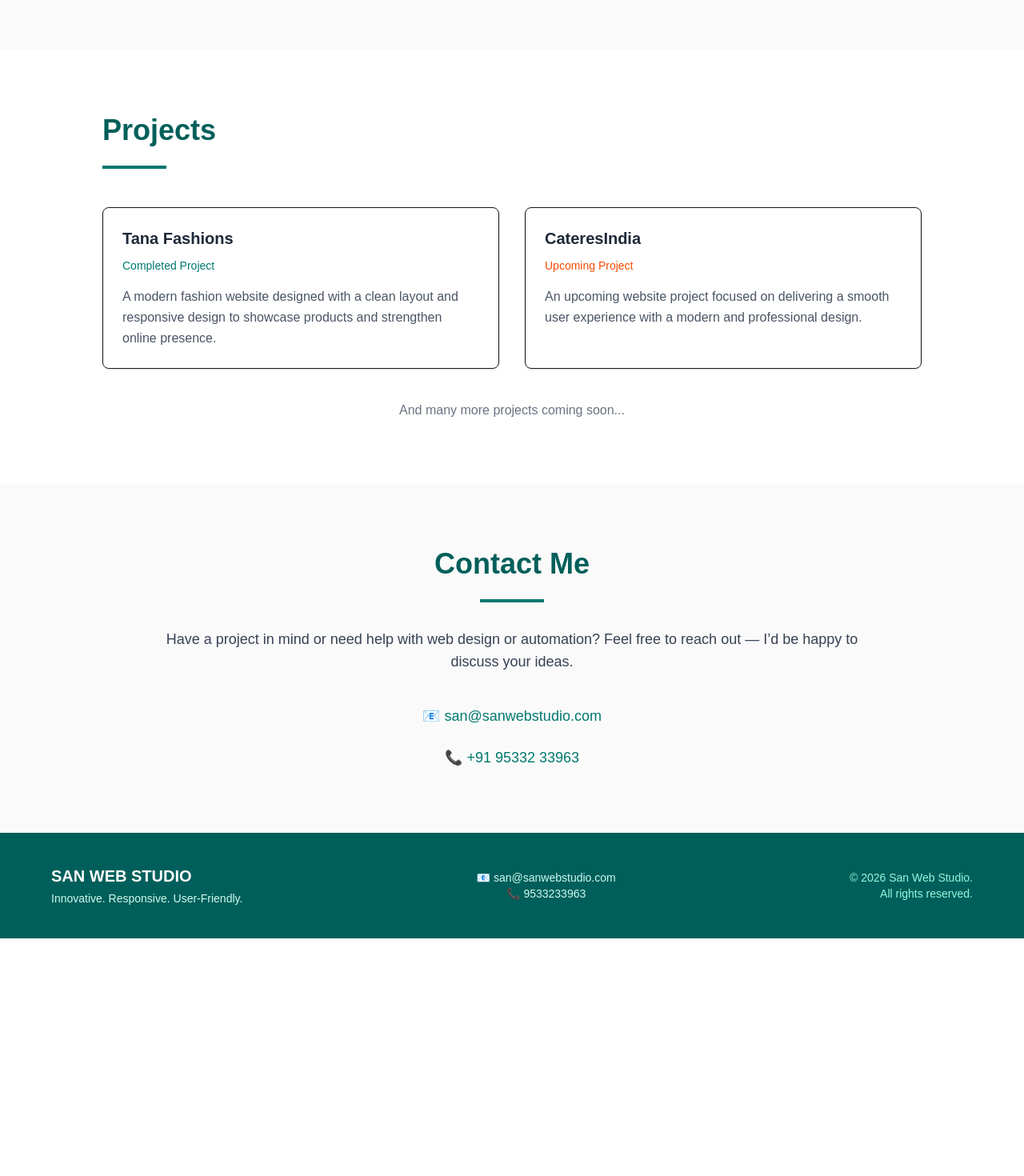
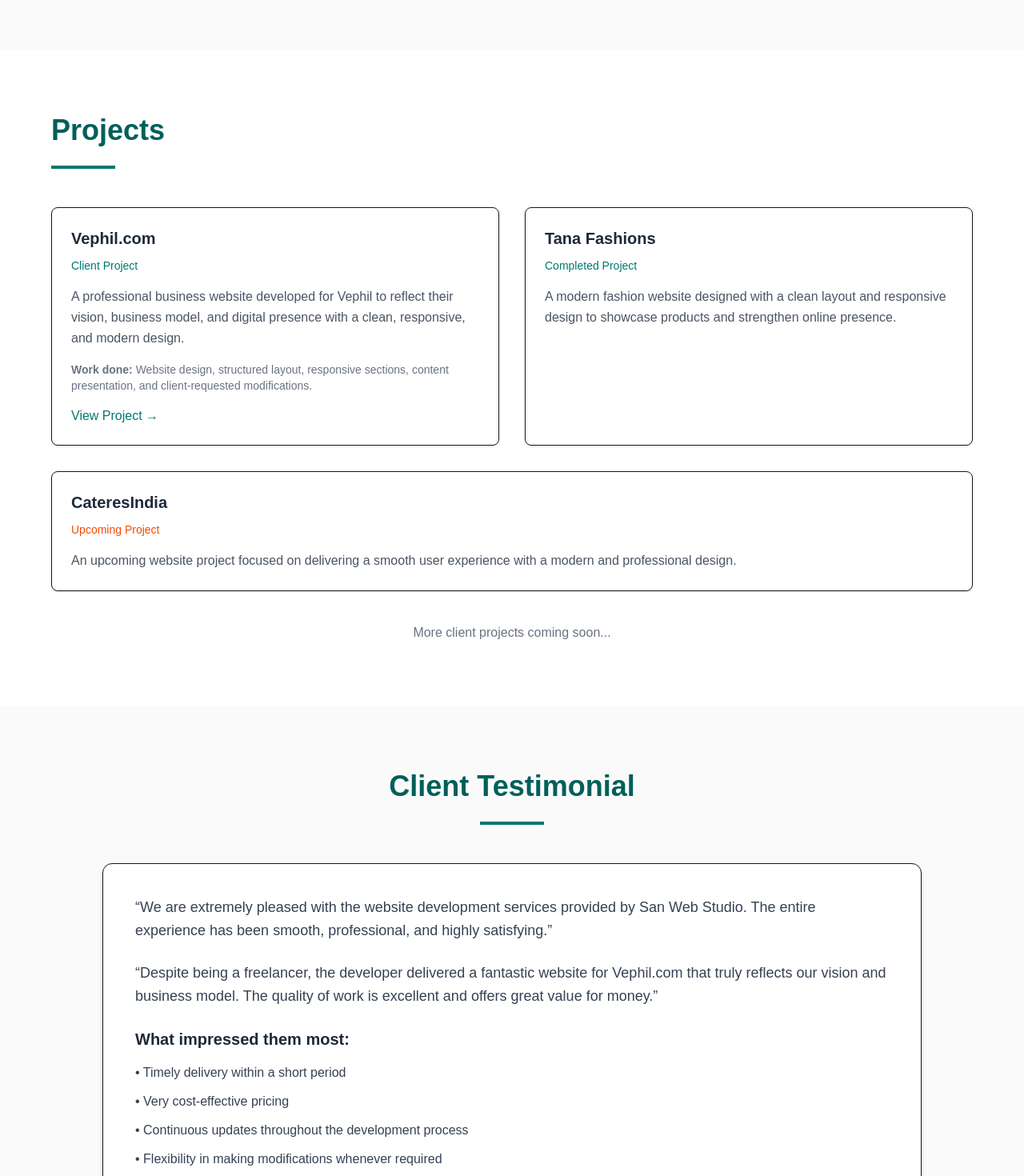
Before and after one commit to santhoshinind/san-web-studio, a Next.js app: page / in a window 1280 px wide. Shown: the part 1330-2800 px from the top of the page at 80% size. Before the commit the page ends 2503 px from the top, so only its background shows below. Built offline with nearby package versions, Linux system fonts and the light colour scheme.

Commit message:
Added Vephil project and client testimonial

```diff
--- a/app/page.tsx
+++ b/app/page.tsx
@@ -54,6 +54,7 @@
             <a href="#home" className="hover:text-teal-700 transition">Home</a>
             <a href="#about" className="hover:text-teal-700 transition">About</a>
             <a href="#projects" className="hover:text-teal-700 transition">Projects</a>
+            <a href="#testimonials" className="hover:text-teal-700 transition">Testimonials</a>
             <a href="#contact" className="hover:text-teal-700 transition">Contact</a>
           </nav>
         </div>
@@ -143,9 +144,10 @@
         </div>
       </section>
 
+
       {/* Projects Section */}
       <section id="projects" className="px-6 md:px-10 py-16 md:py-20 bg-white">
-        <div className="max-w-5xl mx-auto">
+        <div className="max-w-6xl mx-auto">
           <h2 className="text-3xl md:text-4xl font-bold text-teal-800 mb-6">
             Projects
           </h2>
@@ -154,6 +156,34 @@
 
           <div className="grid grid-cols-1 md:grid-cols-2 gap-8">
             {/* Project 1 */}
+            <div className="fade-up border rounded-lg p-6 shadow-sm hover:shadow-md transition">
+              <h3 className="text-xl font-semibold text-gray-800 mb-2">
+                Vephil.com
+              </h3>
+              <span className="inline-block mb-4 text-sm text-teal-700 font-medium">
+                Client Project
+              </span>
+              <p className="text-gray-600 leading-relaxed mb-4">
+                A professional business website developed for Vephil to reflect
+                their vision, business model, and digital presence with a clean,
+                responsive, and modern design.
+              </p>
+              <p className="text-sm text-gray-500 mb-4">
+                <strong>Work done:</strong> Website design, structured layout,
+                responsive sections, content presentation, and client-requested
+                modifications.
+              </p>
+              <a
+                href="https://vephil.com"
+                target="_blank"
+                rel="noopener noreferrer"
+                className="inline-block text-teal-700 font-medium hover:underline"
+              >
+                View Project →
+              </a>
+            </div>
+
+            {/* Project 2 */}
             <div className="fade-up border rounded-lg p-6 shadow-sm hover:shadow-md transition">
               <h3 className="text-xl font-semibold text-gray-800 mb-2">
                 Tana Fashions
@@ -167,8 +197,8 @@
               </p>
             </div>
 
-            {/* Project 2 */}
-            <div className="fade-up border rounded-lg p-6 shadow-sm hover:shadow-lg hover:-translate-y-1 transition-all duration-300">
+            {/* Project 3 */}
+            <div className="fade-up border rounded-lg p-6 shadow-sm hover:shadow-lg hover:-translate-y-1 transition-all duration-300 md:col-span-2">
               <h3 className="text-xl font-semibold text-gray-800 mb-2">
                 CateresIndia
               </h3>
@@ -183,11 +213,65 @@
           </div>
 
           <p className="mt-10 text-center text-gray-500">
-            And many more projects coming soon...
+            More client projects coming soon...
           </p>
         </div>
       </section>
+      {/* Testimonials Section */}
+      <section
+        id="testimonials"
+        className="fade-up bg-zinc-50 px-6 md:px-10 py-16 md:py-20"
+      >
+        <div className="max-w-5xl mx-auto">
+          <h2 className="text-3xl md:text-4xl font-bold text-teal-800 mb-6 text-center">
+            Client Testimonial
+          </h2>
 
+          <div className="w-20 h-1 bg-teal-700 mx-auto mb-12"></div>
+
+          <div className="bg-white rounded-xl shadow-md p-8 md:p-10 border">
+            <p className="text-lg text-gray-700 leading-relaxed mb-6">
+              “We are extremely pleased with the website development services
+              provided by San Web Studio. The entire experience has been smooth,
+              professional, and highly satisfying.”
+            </p>
+
+            <p className="text-lg text-gray-700 leading-relaxed mb-6">
+              “Despite being a freelancer, the developer delivered a fantastic
+              website for Vephil.com that truly reflects our vision and business
+              model. The quality of work is excellent and offers great value for
+              money.”
+            </p>
+
+            <div className="mb-6">
+              <h3 className="text-xl font-semibold text-gray-800 mb-4">
+                What impressed them most:
+              </h3>
+
+              <ul className="space-y-3 text-gray-700">
+                <li>• Timely delivery within a short period</li>
+                <li>• Very cost-effective pricing</li>
+                <li>• Continuous updates throughout the development process</li>
+                <li>• Flexibility in making modifications whenever required</li>
+              </ul>
+            </div>
+
+            <p className="text-lg text-gray-700 leading-relaxed mb-6">
+              “The developer ensured complete transparency and was always responsive
+              to our requirements.”
+            </p>
+
+            <p className="text-lg text-gray-700 leading-relaxed font-medium">
+              “We highly recommend San Web Studio to anyone looking for reliable,
+              affordable, and high-quality web development services.”
+            </p>
+
+            <p className="mt-8 text-right text-teal-800 font-semibold text-lg">
+              — Team Vephil
+            </p>
+          </div>
+        </div>
+      </section>
       {/* Contact Section */}
       <section className="fade-up bg-zinc-50 px-6 md:px-10 py-16 md:py-20" id="contact">
         <div className="max-w-4xl mx-auto text-center">
```
Also changed, not shown: 1 other file (tests, documents, lock files or other folders). Lines whose indentation alone changed are shown as unchanged.
